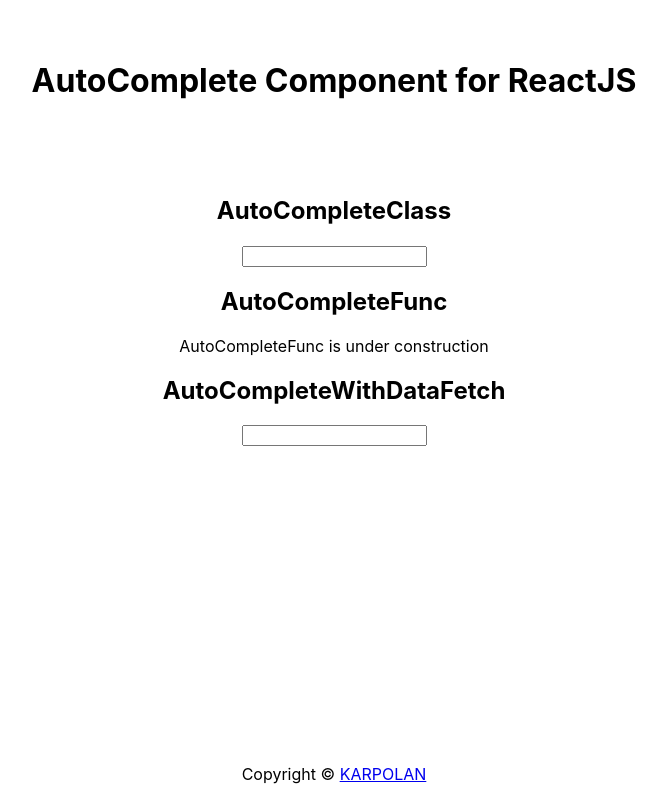
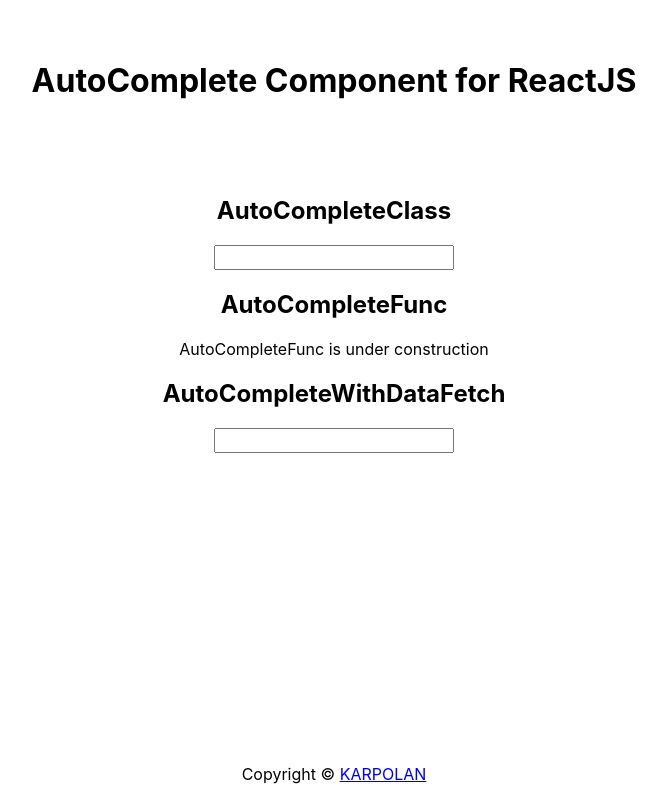
Before and after one commit to karpolan/react-auto-complete, a React (Create React App) app: page / in a window 1280 px wide. Shown: the whole page, without its empty margins (306-973 px from the left). Built offline with nearby package versions, Linux system fonts and the light colour scheme.

Commit message:
feat: Styling for suggestions list

```diff
--- a/src/App.css
+++ b/src/App.css
@@ -15,7 +15,3 @@ footer {
   min-height: 5vh;
   padding: 1vh 0;
 }
-
-.highlight {
-  background-color: aqua;
-}
--- a/src/components/AutoComplete/AutoCompleteClass/AutoCompleteClass.js
+++ b/src/components/AutoComplete/AutoCompleteClass/AutoCompleteClass.js
@@ -1,5 +1,6 @@
 import React, { Component } from 'react';
 import PropTypes from 'prop-types';
+import '../style.css';
 
 /**
  * Renders the text Input with autocomplete suggestions List
@@ -13,7 +14,6 @@ class AutoCompleteClass extends Component {
     super(props);
     this.state = {
       value: props.value, // User input
-      showSuggestions: false, // the Suggestions list is rendered when true
     };
   }
 
@@ -42,7 +42,6 @@ class AutoCompleteClass extends Component {
     this.setState(
       {
         value: newValue,
-        showSuggestions: Boolean(newValue), // When non-empty
       },
       () => this.doOnChange() // Call the Event after the State was changed
     );
@@ -76,9 +75,18 @@ class AutoCompleteClass extends Component {
   renderSuggestions() {
     const { suggestions } = this.props;
     const { value } = this.state;
+
+    if (!Boolean(value) || suggestions.length < 1) {
+      return null; // Nothing to render
+    }
+
     const itemsToRender = suggestions.filter(this.filterSuggestion);
+    if (itemsToRender.length < 1) {
+      return null; // No items to render
+    }
+
     return (
-      <ul>
+      <ul class="suggestions">
         {itemsToRender.map((item, index) => (
           <li
             key={`item-${item}-${index}`}
@@ -94,12 +102,12 @@ class AutoCompleteClass extends Component {
    */
   render() {
     // console.log('AutoCompleteClass.render()');
-    const { value, showSuggestions } = this.state;
+    const { value } = this.state;
     return (
-      <>
-        <input type="text" value={value} onChange={this.handleOnChange} />
-        {showSuggestions && this.renderSuggestions()}
-      </>
+      <div class="autocomplete">
+        <input class="value" type="text" value={value} onChange={this.handleOnChange} />
+        {this.renderSuggestions()}
+      </div>
     );
   }
 }
--- /dev/null
+++ b/src/components/AutoComplete/style.css
@@ -0,0 +1,41 @@
+.autocomplete {
+  /* border: 1px dotted #f0f; */
+  padding: 0;
+  margin: 0;
+  min-width: 240px;
+  position: relative;
+  display: inline-block;
+  text-align: left;
+}
+
+.autocomplete .highlight {
+  background-color: aqua;
+}
+
+.autocomplete .value {
+  padding: 0.2rem 0.3rem;
+  margin: 0;
+  min-width: 100%;
+  box-sizing: border-box;
+}
+
+.autocomplete .suggestions {
+  padding: 0;
+  margin: 0;
+  min-width: 100%;
+  max-width: 100%;
+  max-height: 30vh;
+
+  list-style: none;
+  position: absolute;
+  z-index: 999; /* Todo: Change according  UI library standard */
+  overflow-y: auto;
+
+  background: #eee;
+  border: 1px solid #888;
+  border-top: 0;
+}
+
+.autocomplete .suggestions li {
+  padding: 0.2rem 0.3rem;
+}
```
